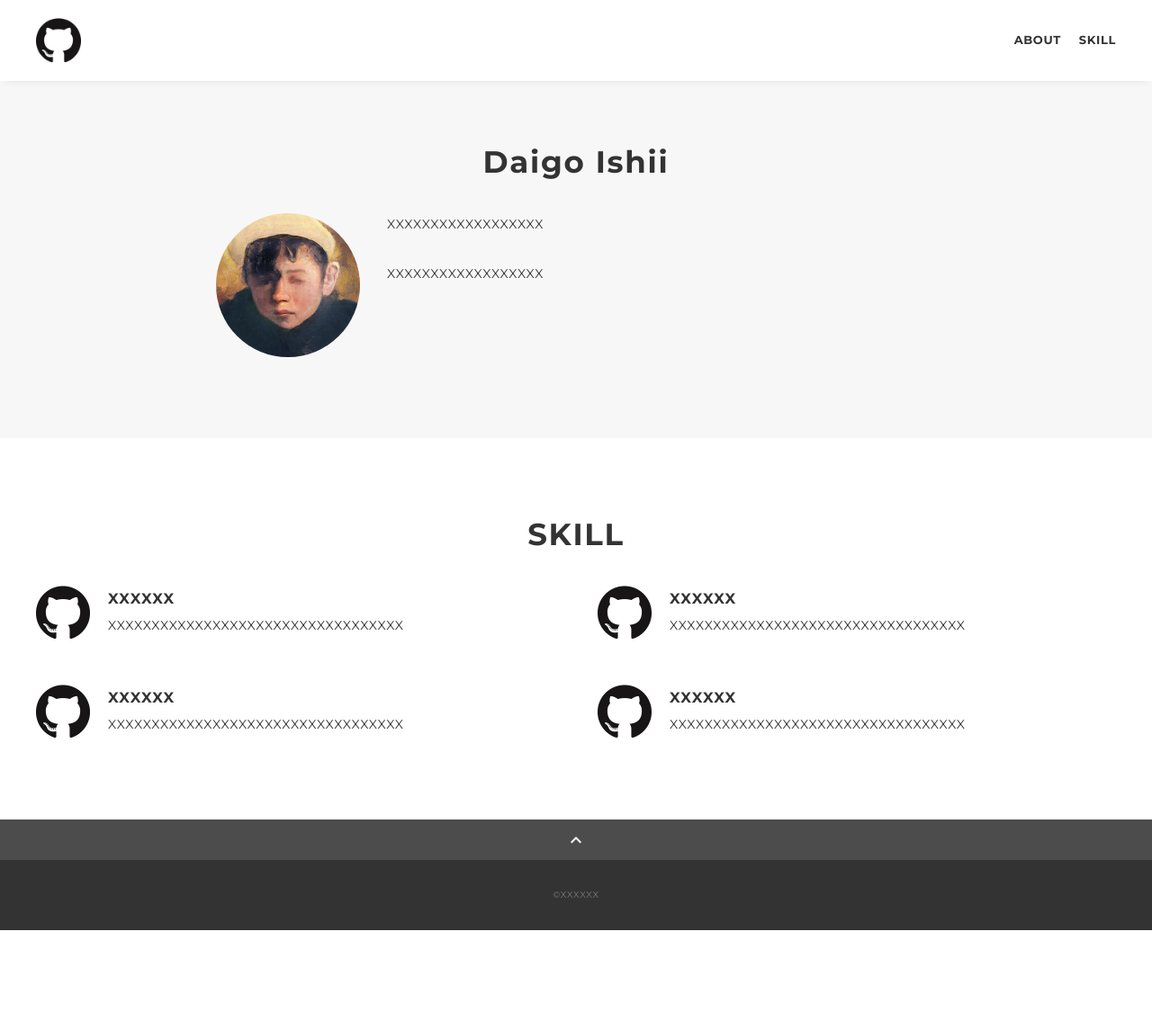
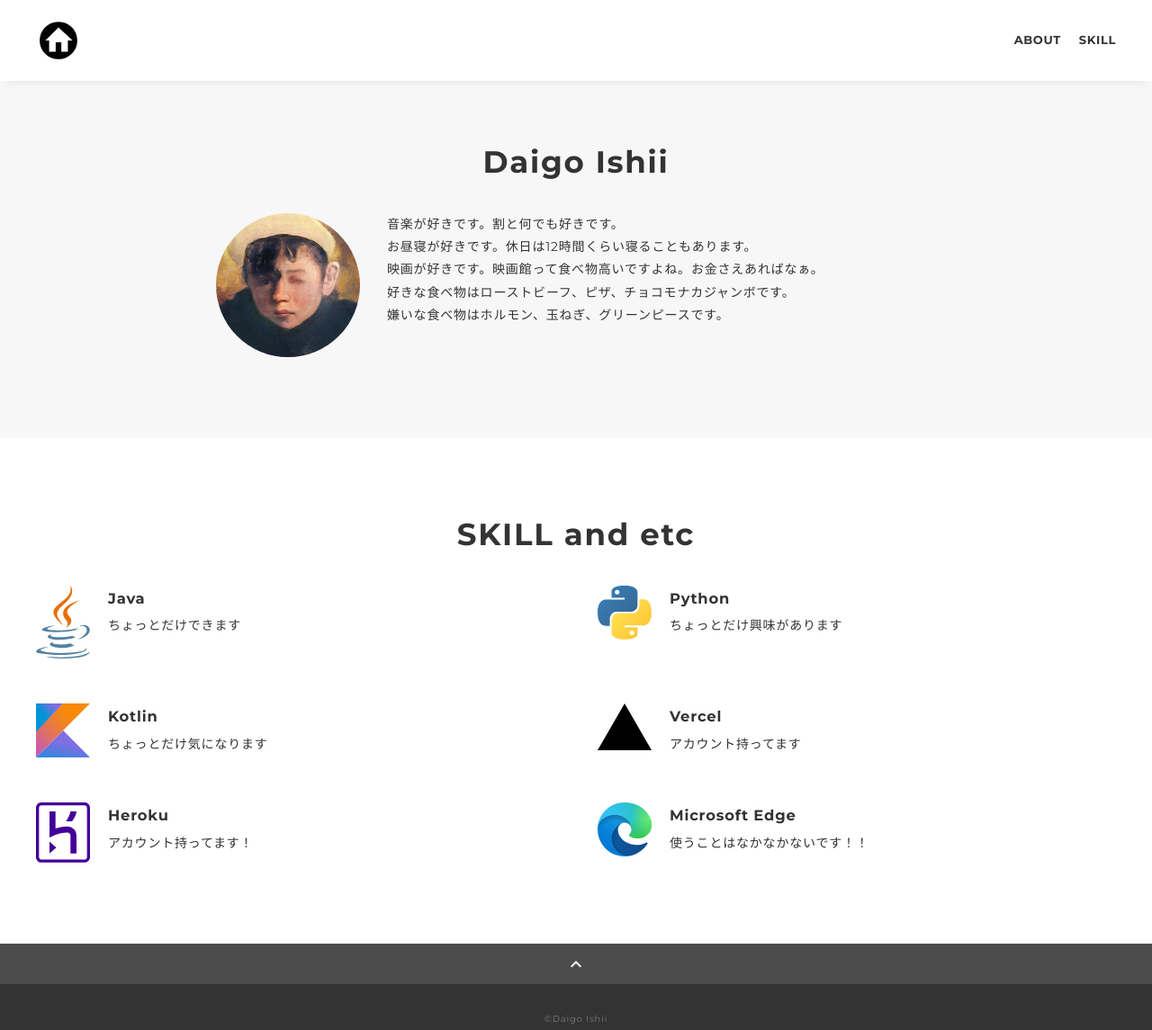
Before and after one commit to digstone884/portfolio, a plain HTML site: page docs/index.html in a window 1280 px wide. Shown: the whole page at 90% size. Before the commit the page ends 1034 px from the top, so only its background shows below. Drawn offline with nearby package versions, Linux system fonts and the light colour scheme.

Commit message:
ひとまず形だけ

```diff
--- a/docs/index.html
+++ b/docs/index.html
@@ -10,7 +10,7 @@
 <meta property="og:description" content="XXXXXXの自己紹介サイトです。" />
 <meta property="og:image" content="img/ogp.png" />
 <meta name="description" content="XXXXXXの自己紹介サイトです。" />
-<title>XXXXXX ポートフォリオ</title>
+<title>D.I. ポートフォリオ</title>
 <link rel="preconnect" href="https://fonts.gstatic.com" />
 <link
 	href="https://fonts.googleapis.com/css2?family=Montserrat:wght@400;700&display=swap"
@@ -29,8 +29,8 @@
 		<header class="header">
 			<div class="inner">
 				<h1 class="header-logo">
-					<a href="#"><img class="header-banner" src="img/github.png"
-						alt="ロゴマーク" /> </a>
+					<a href="#"><img class="header-banner" src="img/home.svg"
+						alt="ホーム" /> </a>
 				</h1>
 				<nav class="header-nav">
 					<ul class="header-nav-list">
@@ -50,8 +50,12 @@
 							<img src="img/profile.png" alt="自画像" />
 						</p>
 						<div class="profile-body">
-							<p>XXXXXXXXXXXXXXXXXX</p>
-							<p>XXXXXXXXXXXXXXXXXX</p>
+							<p>
+								音楽が好きです。割と何でも好きです。<br> お昼寝が好きです。休日は12時間くらい寝ることもあります。<br>
+								映画が好きです。映画館って食べ物高いですよね。お金さえあればなぁ。<br>
+								好きな食べ物はローストビーフ、ピザ、チョコモナカジャンボです。<br>
+								嫌いな食べ物はホルモン、玉ねぎ、グリーンピースです。
+							</p>
 						</div>
 					</div>
 				</div>
@@ -59,42 +63,63 @@
 
 			<section class="skill section" id="skill">
 				<div class="inner">
-					<h2 class="title">SKILL</h2>
+					<h2 class="title">SKILL and etc</h2>
 					<div class="skill-list">
+
 						<div class="skill-item">
 							<p class="skill-img">
-								<img src="img/github.png" alt="logo" />
+								<img src="img/java.svg" alt="logo" />
 							</p>
 							<div class="skill-body">
-								<h3 class="skill-name">XXXXXX</h3>
-								<p class="skill-text">XXXXXXXXXXXXXXXXXXXXXXXXXXXXXXXXXX</p>
+								<h3 class="skill-name">Java</h3>
+								<p class="skill-text">ちょっとだけできます</p>
+							</div>
+						</div>
+
+						<div class="skill-item">
+							<p class="skill-img">
+								<img src="img/python.svg" alt="logo" />
+							</p>
+							<div class="skill-body">
+								<h3 class="skill-name">Python</h3>
+								<p class="skill-text">ちょっとだけ興味があります</p>
 							</div>
 						</div>
 						<div class="skill-item">
 							<p class="skill-img">
-								<img src="img/github.png" alt="logo" />
+								<img src="img/kotlin.svg" alt="logo" />
 							</p>
 							<div class="skill-body">
-								<h3 class="skill-name">XXXXXX</h3>
-								<p class="skill-text">XXXXXXXXXXXXXXXXXXXXXXXXXXXXXXXXXX</p>
+								<h3 class="skill-name">Kotlin</h3>
+								<p class="skill-text">ちょっとだけ気になります</p>
+							</div>
+						</div>
+
+						<div class="skill-item">
+							<p class="skill-img">
+								<img src="img/vercel.svg" alt="logo" />
+							</p>
+							<div class="skill-body">
+								<h3 class="skill-name">Vercel</h3>
+								<p class="skill-text">アカウント持ってます</p>
 							</div>
 						</div>
 						<div class="skill-item">
 							<p class="skill-img">
-								<img src="img/github.png" alt="logo" />
+								<img src="img/heroku.svg" alt="logo" />
 							</p>
 							<div class="skill-body">
-								<h3 class="skill-name">XXXXXX</h3>
-								<p class="skill-text">XXXXXXXXXXXXXXXXXXXXXXXXXXXXXXXXXX</p>
+								<h3 class="skill-name">Heroku</h3>
+								<p class="skill-text">アカウント持ってます！</p>
 							</div>
 						</div>
 						<div class="skill-item">
 							<p class="skill-img">
-								<img src="img/github.png" alt="logo" />
+								<img src="img/microsoft-edge.svg" alt="logo" />
 							</p>
 							<div class="skill-body">
-								<h3 class="skill-name">XXXXXX</h3>
-								<p class="skill-text">XXXXXXXXXXXXXXXXXXXXXXXXXXXXXXXXXX</p>
+								<h3 class="skill-name">Microsoft Edge</h3>
+								<p class="skill-text">使うことはなかなかないです！！</p>
 							</div>
 						</div>
 					</div>
@@ -106,7 +131,7 @@
 			</div>
 
 			<footer class="footer">
-				<div class="copyright">&copy;XXXXXX</div>
+				<div class="copyright">&copy;Daigo Ishii</div>
 			</footer>
 		</main>
 	</div>
```
Also changed, not shown: docs/img/heroku.svg (added), docs/img/home.svg (added), docs/img/java.svg (added), docs/img/kotlin.svg (added), docs/img/microsoft-edge.svg (added), docs/img/python.svg (added), docs/img/vercel.svg (added).
